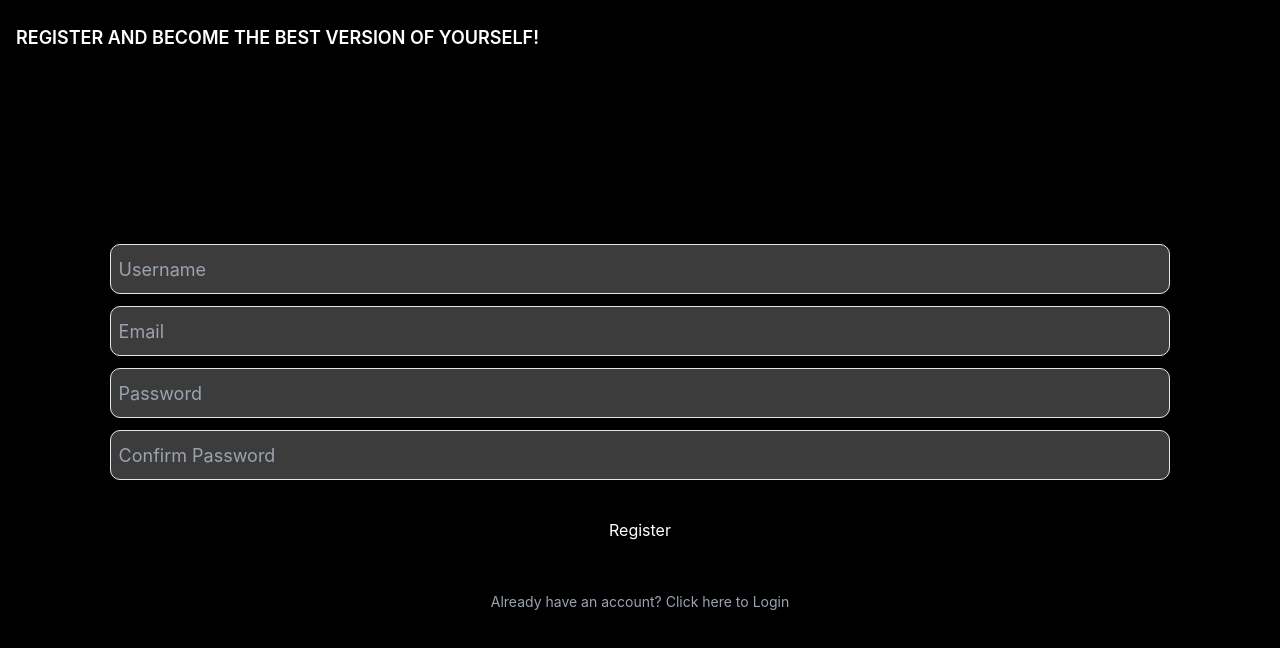
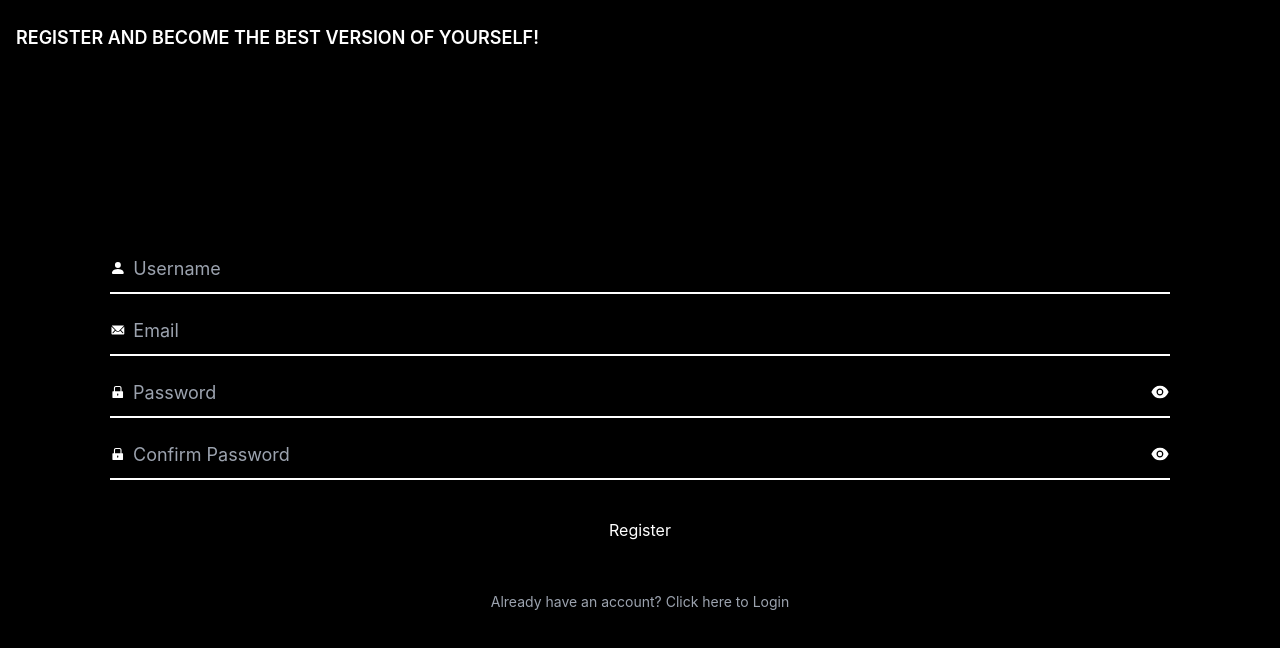
Before and after one commit to tonnyhc/MFB-Client--TS, a React (Create React App) app in the folder my-fit-buddy/: page /register in a window 1280 px wide. Shown: the top 648 px of the page. Built offline with nearby package versions, Linux system fonts and the light colour scheme.

Commit message:
Refactored Login and Register components UI

```diff
--- a/my-fit-buddy/src/components/authentication/Login.tsx
+++ b/my-fit-buddy/src/components/authentication/Login.tsx
@@ -43,9 +43,8 @@ const Login = () => {
           <div className="flex flex-col gap-3 items-center justify-center w-full mb-7">
             <p className="text-red-400">{requestErrors}</p>
             <Input
-              labelText="Email or Username"
               placeholder="Email or Username"
-              labelName="email_or_username"
+              inputName="email_or_username"
               inputType="text"
               value={formData.email_or_username}
               isRequired={true}
--- a/my-fit-buddy/src/components/authentication/Register.tsx
+++ b/my-fit-buddy/src/components/authentication/Register.tsx
@@ -1,4 +1,8 @@
 import { SyntheticEvent, useContext } from "react";
+
+import { IoIosMail } from "react-icons/io";
+import { BsFillPersonFill } from "react-icons/bs";
+
 import useFormState from "../../hooks/useFormState";
 import Input from "../common/input/Input";
 import { registerRequest } from "../../services/authenticationServices";
@@ -6,6 +10,7 @@ import { RegisterBody, RegisterFormState } from "../../ts/types";
 import { AuthContext } from "../../contexts/AuthContext";
 import Button from "../common/button/Button";
 import { Link } from "react-router-dom";
+import PasswordInput from "../common/input/PasswordInput";
 
 const initialState: RegisterFormState = {
   username: "",
@@ -50,9 +55,8 @@ const Register: React.FC = () => {
         <form className="w-full" onSubmit={onSubmitRegister}>
           <div className="flex flex-col gap-3 items-center justify-center w-full mb-7">
             <Input
-              labelText="Username"
               placeholder="Username"
-              labelName="username"
+              inputName="username"
               inputType="text"
               value={formData.username}
               isRequired={true}
@@ -60,12 +64,12 @@ const Register: React.FC = () => {
               onBlur={handleBlurValidation}
               errorMessage={errors.username}
               inputSize="full"
-              inputStyle="regular"
+              inputStyle="transparent"
+              leftIcon={<BsFillPersonFill />}
             />
             <Input
-              labelText="Email"
               placeholder="Email"
-              labelName="email"
+              inputName="email"
               inputType="email"
               value={formData.email}
               isRequired={true}
@@ -73,35 +77,20 @@ const Register: React.FC = () => {
               onBlur={handleBlurValidation}
               inputSize="full"
               errorMessage={errors.email}
-              inputStyle="regular"
+              inputStyle="transparent"
+              leftIcon={<IoIosMail />}
             />
-
-            <Input
-              labelText="Password"
-              placeholder="Password"
-              labelName="password"
-              inputType="password"
+            <PasswordInput
               value={formData.password}
-              isRequired={true}
               onChange={handleChange}
               onBlur={handleBlurValidation}
-              inputSize="full"
-              errorMessage={errors.password}
-              inputStyle="regular"
             />
-
-            <Input
-              labelText="Confirm Password"
+            <PasswordInput
+              inputName="confirm_password"
               placeholder="Confirm Password"
-              labelName="confirm_password"
-              inputType="password"
               value={formData.confirm_password}
-              isRequired={true}
               onChange={handleChange}
               onBlur={handleBlurValidation}
-              inputSize="full"
-              errorMessage={errors.confirm_password}
-              inputStyle="regular"
             />
           </div>
           <Button
@@ -110,7 +99,7 @@ const Register: React.FC = () => {
             width="full"
             shape="rectangular"
             disabled={Object.values(errors).some((error) => !!error)}
-            type = 'default'
+            type="default"
           />
         </form>
 
--- a/my-fit-buddy/src/components/common/button/Button.tsx
+++ b/my-fit-buddy/src/components/common/button/Button.tsx
@@ -15,7 +15,7 @@ const buttonClassNamesFromWidth = {
   unset: "unset",
 };
 
-function getButtonClassNamesFromColor(color: string) {
+function getButtonClassNamesFromColor(color: string):string {
   return `bg-button-${color}`;
 }
 
@@ -58,9 +58,7 @@ const Button: React.FC<ButtonProps> = ({
       id={id}
       disabled={disabled ? true : false}
       onClick={onClick}
-      className={`flex justify-center items-center  ${hoverClassNames}
-        ${colorClassNames} ${disabledClassNames} ${shapeClassNames} ${typeClassNames} ${widthClassNames}
-        `}
+      className={`flex justify-center items-center ${hoverClassNames} ${colorClassNames} ${disabledClassNames} ${shapeClassNames} ${typeClassNames} ${widthClassNames}`}
     >
       {reverseOrder ? (
         <>
--- a/my-fit-buddy/src/components/common/input/Input.tsx
+++ b/my-fit-buddy/src/components/common/input/Input.tsx
@@ -1,8 +1,7 @@
 import { ChangeEvent, FocusEvent, ReactNode, useState } from "react";
 
 interface InputProps {
-  labelText: string;
-  labelName: string;
+  inputName: string;
   inputType: "password" | "email" | "text";
   inputStyle: "transparent" | "regular";
   fontSizePx?: string;
@@ -30,8 +29,7 @@ const inputStylesObj = {
 };
 
 const Input: React.FC<InputProps> = ({
-  labelText,
-  labelName,
+  inputName,
   inputType,
   inputStyle = "regular",
   fontSizePx = "18px",
@@ -61,7 +59,7 @@ const Input: React.FC<InputProps> = ({
           : false,
       errorMessage: blurValidationError
         ? blurValidationError
-        : oldError.errorMessage || `${labelText} is required!`,
+        : oldError.errorMessage || `This field is required!`,
     }));
   };
 
@@ -85,8 +83,8 @@ const Input: React.FC<InputProps> = ({
           ${error.hasError ? errorInputStyles : ""}`}
         style={{ fontSize: fontSizePx }}
         type={inputType}
-        id={labelName}
-        name={labelName}
+        id={inputName}
+        name={inputName}
         placeholder={placeholder}
         onBlur={handleBlur}
         onChange={onChange}
--- a/my-fit-buddy/src/components/common/input/PasswordInput.tsx
+++ b/my-fit-buddy/src/components/common/input/PasswordInput.tsx
@@ -1,42 +1,55 @@
-import { ChangeEvent, FocusEvent, MouseEventHandler, ReactNode, useState } from "react";
+import {
+  ChangeEvent,
+  FocusEvent,
+  MouseEventHandler,
+  ReactNode,
+  useState,
+} from "react";
 import Input from "./Input";
 
 import { AiFillEyeInvisible, AiFillEye, AiFillLock } from "react-icons/ai";
 
 interface PasswordInputProps {
+  placeholder?: string;
+  inputName?: string
   value: string;
   onChange: (e: ChangeEvent<HTMLInputElement>) => void;
   onBlur: (e: FocusEvent<HTMLInputElement>) => string | null;
 }
 
 interface VisibilityIconProps {
-    visibility: boolean,
-    onClick: MouseEventHandler<HTMLDivElement>
+  visibility: boolean;
+  onClick: MouseEventHandler<HTMLDivElement>;
 }
 
-const VisibilityIcon: React.FC<VisibilityIconProps> = ({visibility, onClick}) => {
-    const showPassIcon = <AiFillEye />
-    const hidePasswordIcon = <AiFillEyeInvisible />
+const VisibilityIcon: React.FC<VisibilityIconProps> = ({
+  visibility,
+  onClick,
+}) => {
+  const showPassIcon = <AiFillEye />;
+  const hidePasswordIcon = <AiFillEyeInvisible />;
   return (
     <div className="text-white cursor-pointer z-50 text-xl" onClick={onClick}>
       {visibility ? hidePasswordIcon : showPassIcon}
     </div>
   );
-}
+};
 
 const PasswordInput: React.FC<PasswordInputProps> = ({
     value,
+    placeholder="Password",
+    inputName="password",
     onChange,
   onBlur,
+
 }) => {
   const [visible, setVisible] = useState<boolean>(false);
 
   return (
     <div className="w-full relative">
       <Input
-        labelText="Password"
-        placeholder="Password"
-        labelName="password"
+        placeholder={placeholder}
+        inputName={inputName}
         inputType={visible ? "text" : "password"}
         value={value}
         isRequired={true}
@@ -44,7 +57,12 @@ const PasswordInput: React.FC<PasswordInputProps> = ({
         onBlur={onBlur}
         inputSize="full"
         inputStyle="transparent"
-        rightIcon={<VisibilityIcon visibility={visible}  onClick={() => setVisible((oldVisible) => !oldVisible)}/>}
+        rightIcon={
+          <VisibilityIcon
+            visibility={visible}
+            onClick={() => setVisible((oldVisible) => !oldVisible)}
+          />
+        }
         leftIcon={<AiFillLock />}
         //   errorMessage={errors.email}
       />
```
Lines whose indentation alone changed are shown as unchanged.
